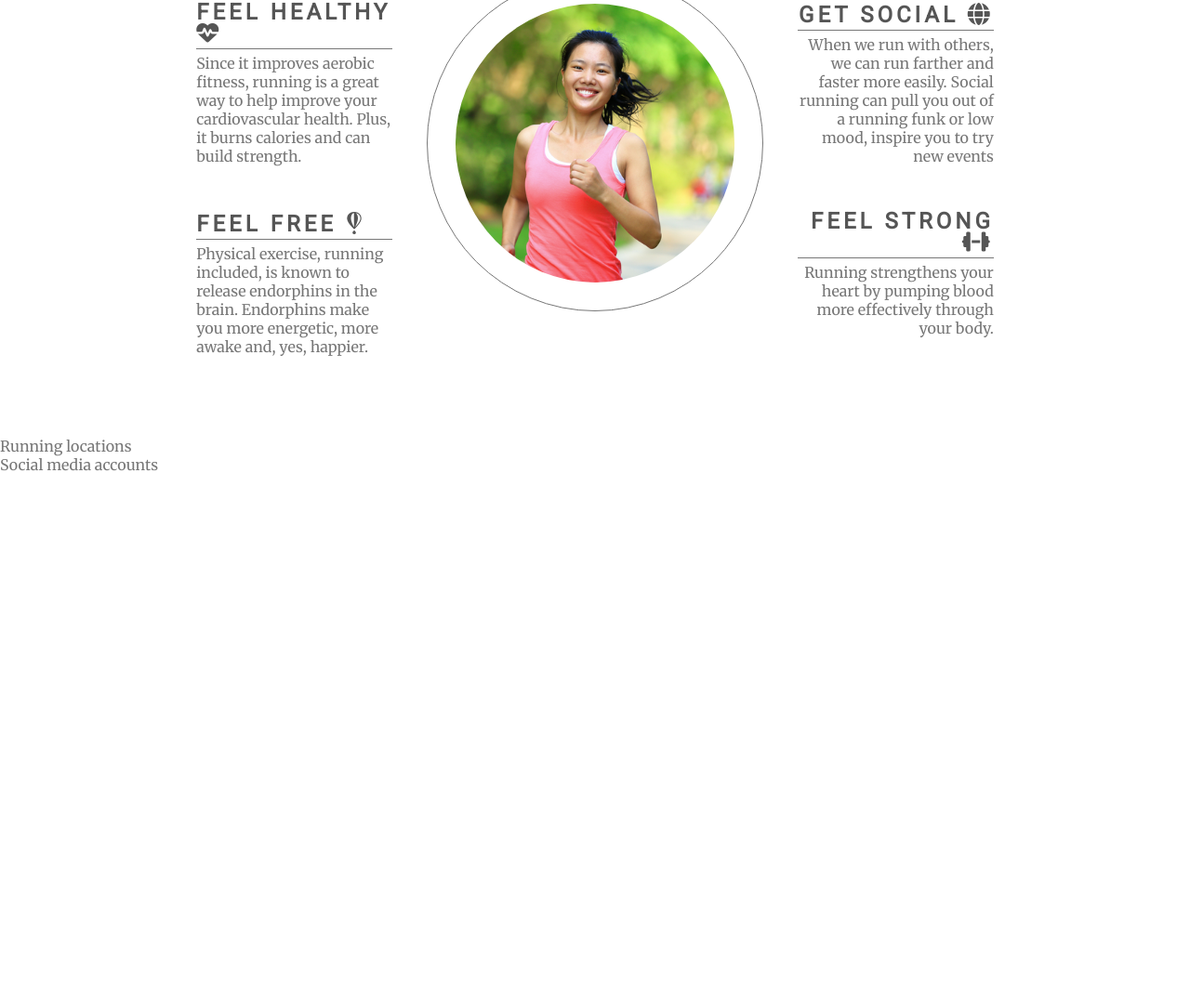
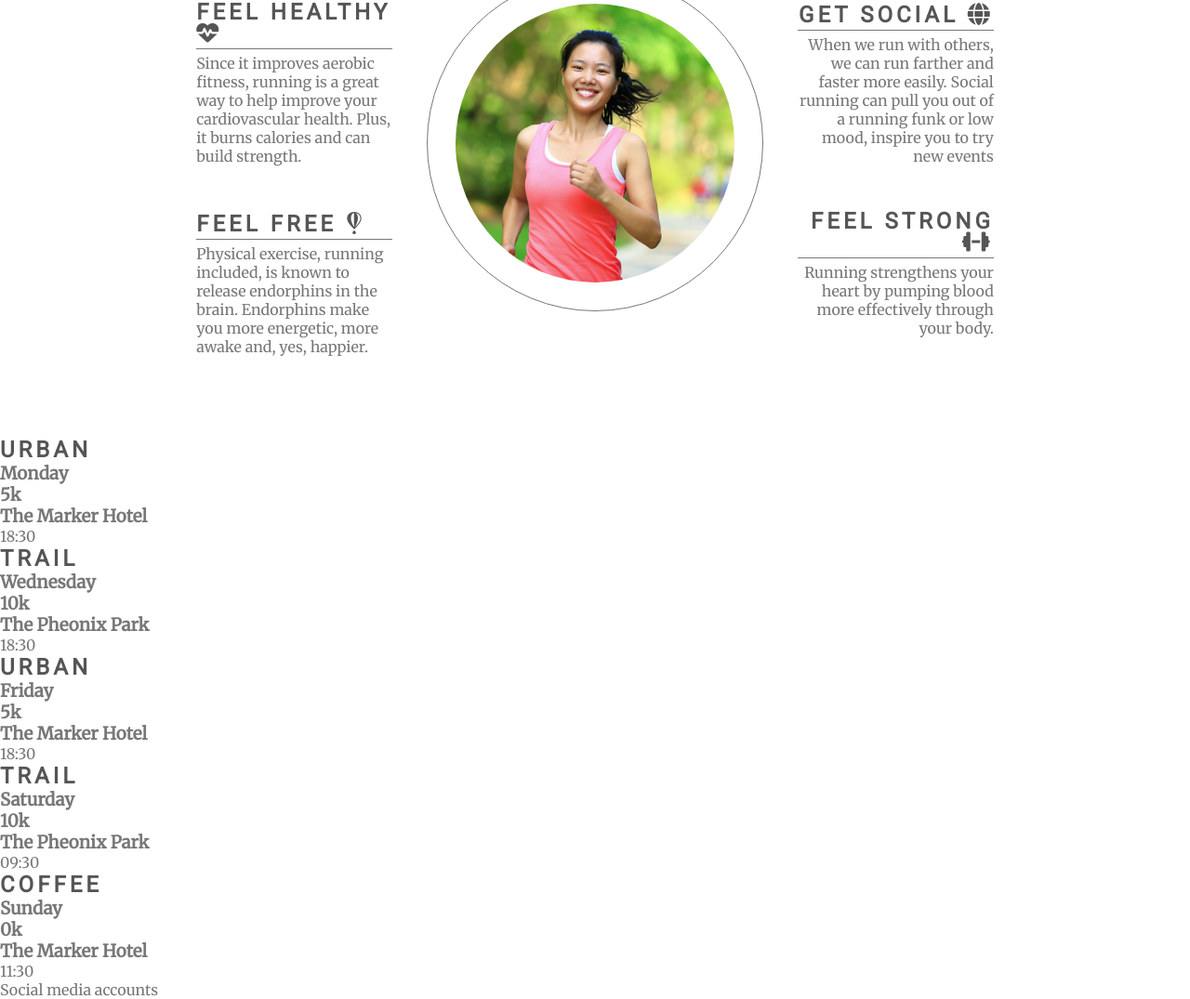
Before and after one commit to avabellaw/Code-Institute__Mini-Project__Love-Running, a plain HTML site: page index.html in a window 1280 px wide. Shown: the part 855-1930 px from the top of the page at 93% size. Before the commit the page ends 1365 px from the top, so only its background shows below. Drawn offline with Linux system fonts and the light colour scheme.

Commit message:
adding events to meetup section

```diff
--- a/index.html
+++ b/index.html
@@ -77,7 +77,45 @@
     </section>
 
     <section>
-        Running locations
+        <div>
+            <h2>Urban</h2>
+            <h3>Monday</h3>
+            <h3>5k</h3>
+            <h3>The Marker Hotel</h3>
+            <div>18:30</div>
+        </div>
+
+        <div>
+            <h2>Trail</h2>
+            <h3>Wednesday</h3>
+            <h3>10k</h3>
+            <h3>The Pheonix Park</h3>
+            <div>18:30</div>
+        </div>
+
+        <div>
+            <h2>Urban</h2>
+            <h3>Friday</h3>
+            <h3>5k</h3>
+            <h3>The Marker Hotel</h3>
+            <div>18:30</div>
+        </div>
+
+        <div>
+            <h2>Trail</h2>
+            <h3>Saturday</h3>
+            <h3>10k</h3>
+            <h3>The Pheonix Park</h3>
+            <div>09:30</div>
+        </div>
+
+        <div>
+            <h2>Coffee</h2>
+            <h3>Sunday</h3>
+            <h3>0k</h3>
+            <h3>The Marker Hotel</h3>
+            <div>11:30</div>
+        </div>
     </section>
 
     <footer>
```
